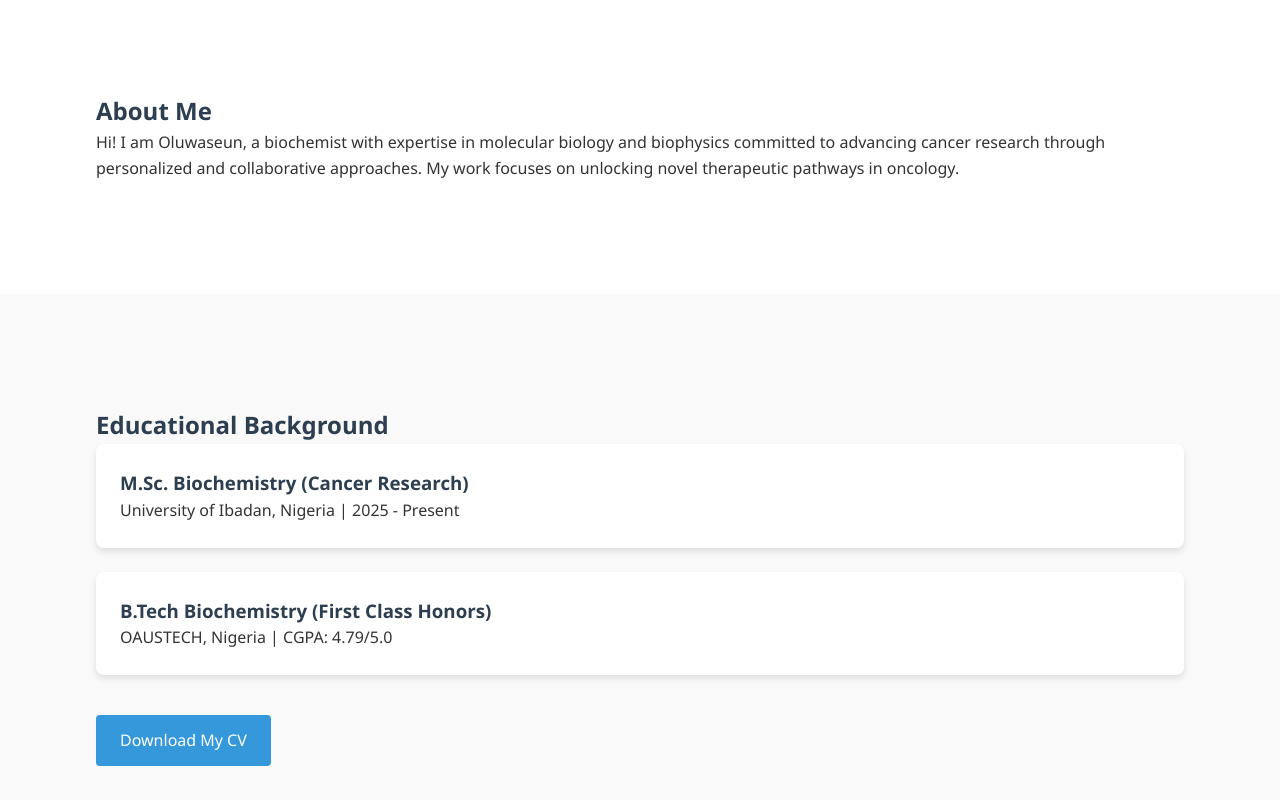
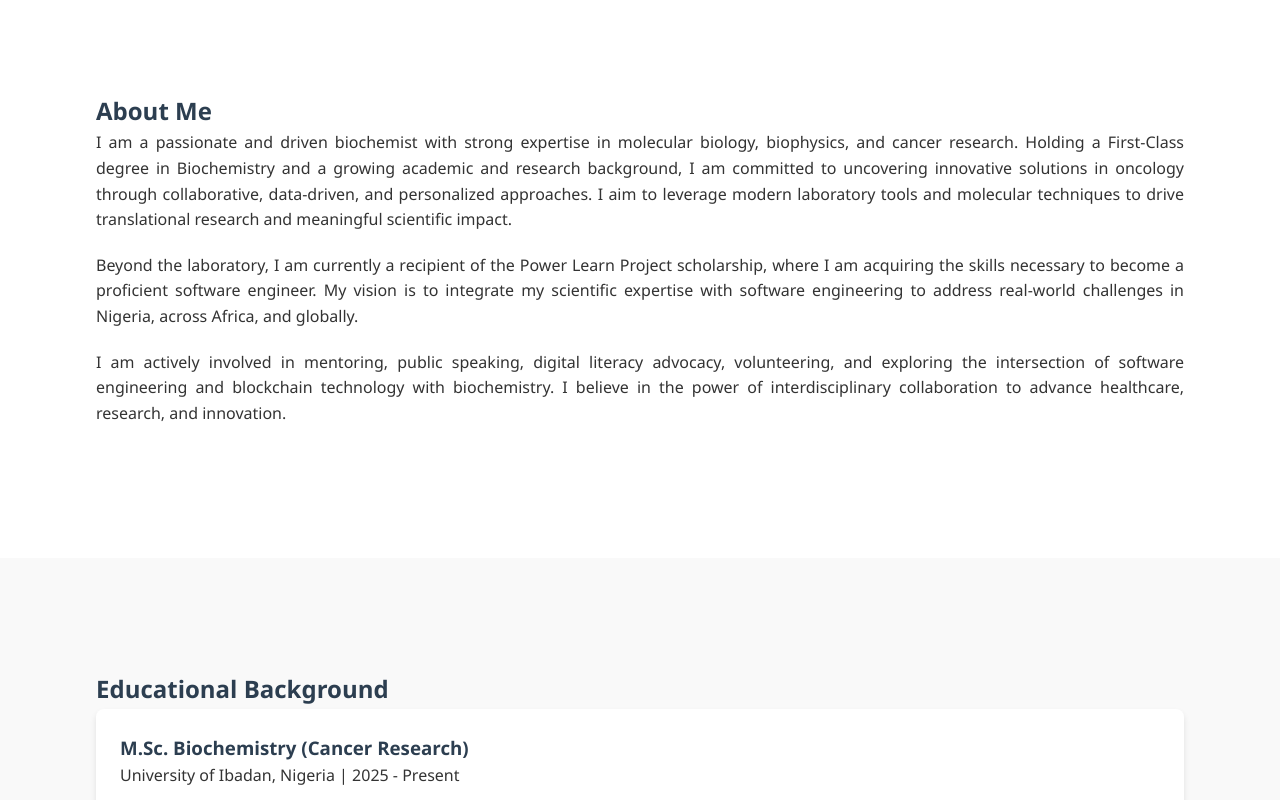
Before and after one commit to Mosmit/Mosmit.github.io, a plain HTML site: page index.html in a window 1280 px wide. Shown: the part 820-1620 px from the top of the page. Drawn offline with Linux system fonts and the light colour scheme.

Commit message:
updated-the-about-section

```diff
--- a/index.html
+++ b/index.html
@@ -32,7 +32,10 @@
         <section id="about">
             <div class="container">
                 <h2>About Me</h2>
-                <p>Hi! I am Oluwaseun, a biochemist with expertise in molecular biology and biophysics committed to advancing cancer research through personalized and collaborative approaches. My work focuses on unlocking novel therapeutic pathways in oncology.</p>
+                <p>I am a passionate and driven biochemist with strong expertise in molecular biology, biophysics, and cancer research. Holding a First-Class degree in Biochemistry and a growing academic and research background, I am committed to uncovering innovative solutions in oncology through collaborative, data-driven, and personalized approaches. I aim to leverage modern laboratory tools and molecular techniques to drive translational research and meaningful scientific impact.
+                </p>
+                <p>Beyond the laboratory, I am currently a recipient of the Power Learn Project scholarship, where I am acquiring the skills necessary to become a proficient software engineer. My vision is to integrate my scientific expertise with software engineering to address real-world challenges in Nigeria, across Africa, and globally.</p>
+                <p>I am actively involved in mentoring, public speaking, digital literacy advocacy, volunteering, and exploring the intersection of software engineering and blockchain technology with biochemistry. I believe in the power of interdisciplinary collaboration to advance healthcare, research, and innovation.</p>
             </div>
         </section>
         <!-- This section contains my educational qualifications and grade -->
--- a/style.css
+++ b/style.css
@@ -24,6 +24,11 @@ body {
     max-width: 1200px;
     margin: 0 auto;
     padding: 2rem 0;
+}
+
+.container p {
+  margin-bottom: 20px; /* Space between paragraphs */
+  text-align: justify; /* Optional: Aligns text evenly on both sides */
 }
 
 section {
```
